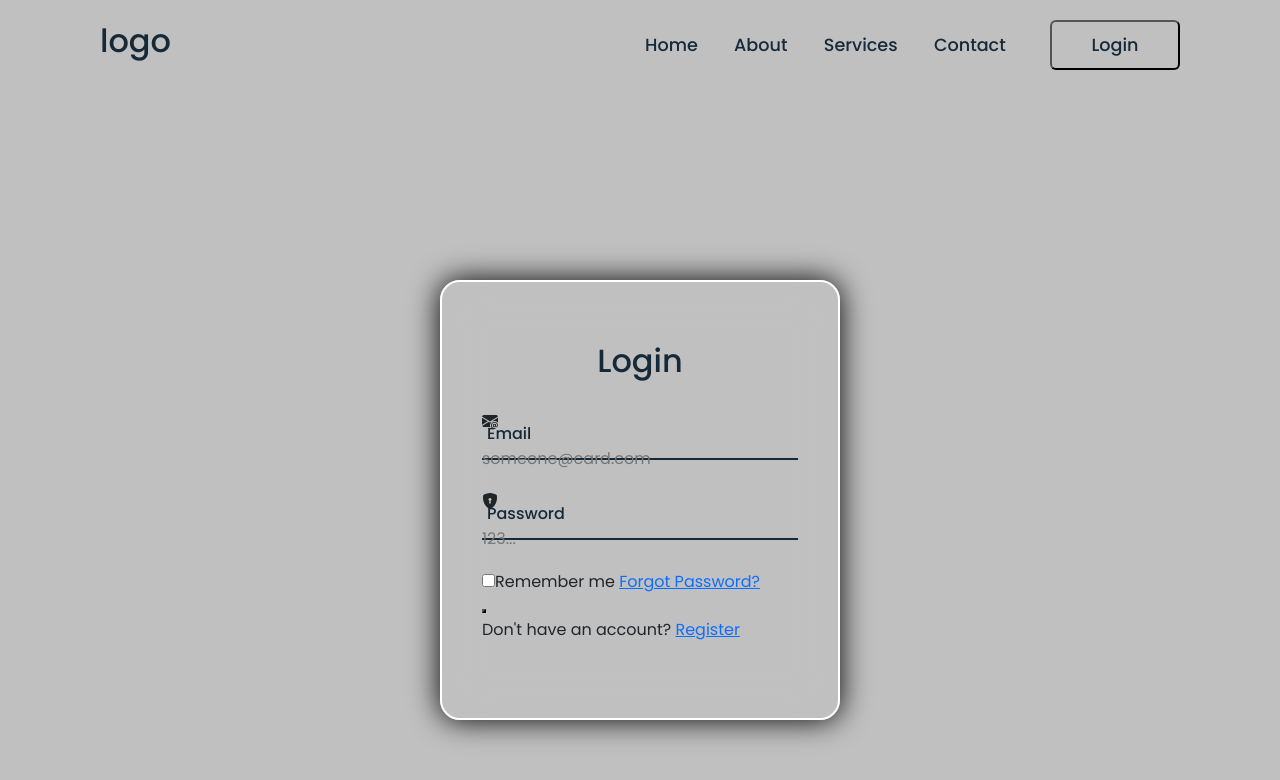
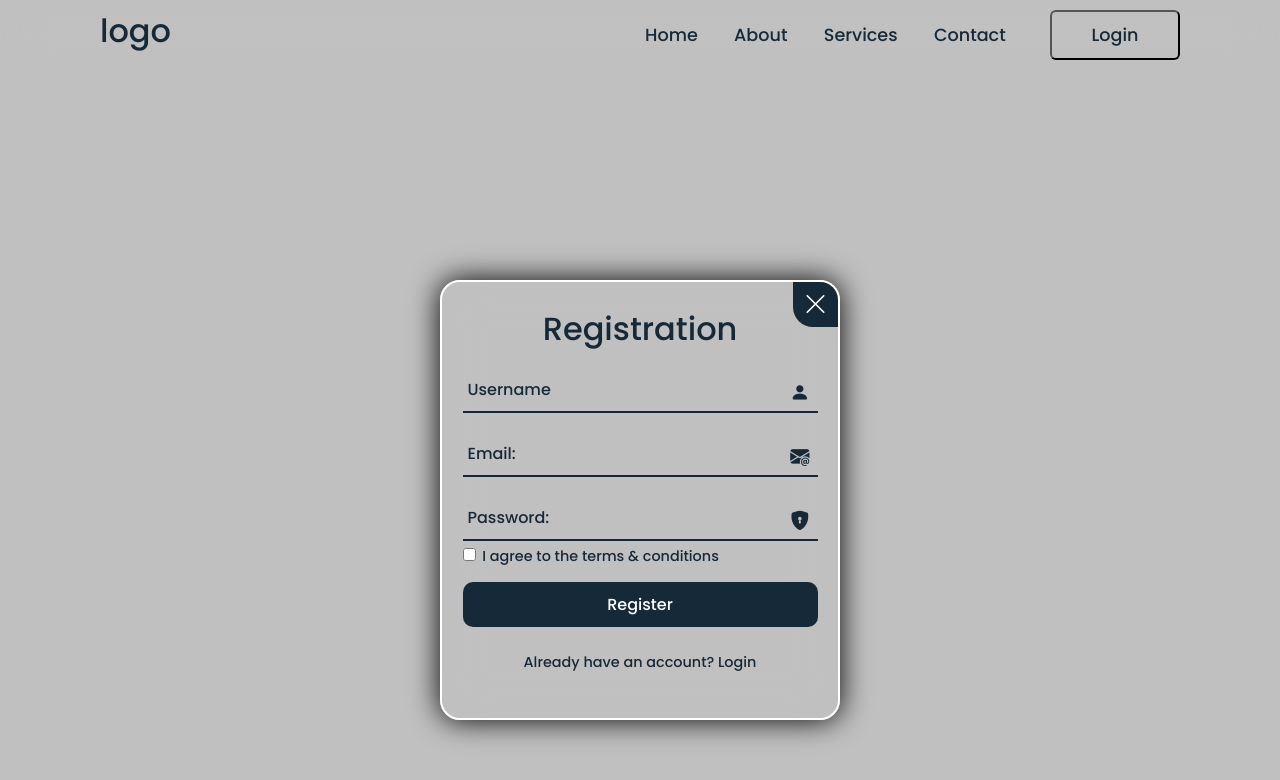
Before and after one commit to gjarvoxg/CRUD-websocket, a website: page src/public/index.html in a window 1280 px wide. Drawn offline with nearby package versions, Linux system fonts and the light colour scheme; no server answers.

Commit message:
actualizacion - css del login/register listos

```diff
--- a/src/public/index.html
+++ b/src/public/index.html
@@ -24,34 +24,7 @@
         </nav>
 
     </header>
-<div class="wrapper">
-    <div id="container-form-login" >
-        <div class="form-box">
-            <h2>Login</h2>
-        <form action="#">
-            <div class="input-box">
-                <span><i class="bi bi-envelope-at-fill"></i></span>
-                <input type="email" name="email" placeholder="someone@card.com" id="email">
-                <label>Email</label>
-            </div>
-            <div class="input-box">
-                <span><i class="bi bi-shield-lock-fill"></i></span>
-                <input type="password" name="password" placeholder="123..." id="password">
-                <label>Password</label>
-            </div>
-            <div class="remember-forgot">
-                <label> <input type="checkbox">Remember me <a href="#">Forgot Password?</a></label>
-            </div>
-            <button class="btn-submit" type="submit"></button>
-            <div class="login-register">
-                <p>Don't have an account? <a href="#" class="register-link">Register</a></p>
-            </div>
-        </form>
-        </div>
-    </div>
-</div>
-
-    <!--
+        <!--
     <div class="container h-100">
         <div  class="row h-100">
             <div id="web-leftside" class="col-md-4 my-auto">
@@ -70,6 +43,69 @@
         </div>
     </div>
 -->
+<div class="wrapper">
+    <div id="container-form-login" >
+        <div class="form-box">
+            <span class="icon-close">
+                <i class="bi bi-x-lg"></i>
+            </span>
+            <h2>Login</h2>
+        <form action="#">
+            <div class="input-box">
+                <span><i class="bi bi-envelope-at-fill"></i></span>
+                <input type="email" name="email" placeholder="">
+                <label>Email:</label>
+            </div>
+            <div class="input-box">
+                <span><i class="bi bi-shield-lock-fill"></i></span>
+                <input type="password" name="password" placeholder="">
+                <label>Password:</label>
+            </div>
+            <div class="remember-forgot">
+                <label> <input type="checkbox">Remember me </label><a href="#">Forgot Password?</a>
+            </div>
+            <button class="btn-submit" type="submit">Login</button>
+            <div class="login-register">
+                <p>Don't have an account? <a href="#" class="register-link">Register</a></p>
+            </div>
+        </form>
+        </div>
+    </div>
+    <div id="container-form-register" >
+        <div class="form-box">
+            <span class="icon-close">
+                <i class="bi bi-x-lg"></i>
+            </span>
+            <h2>Registration</h2>
+        <form action="#">
+            <div class="input-box">
+                <span><i class="bi bi-person-fill"></i></span>
+                <input type="text" placeholder="">
+                <label>Username</label>
+            </div>
+            <div class="input-box">
+                <span><i class="bi bi-envelope-at-fill"></i></span>
+                <input type="email" name="email" placeholder="">
+                <label>Email:</label>
+            </div>
+            <div class="input-box">
+                <span><i class="bi bi-shield-lock-fill"></i></span>
+                <input type="password" name="password" placeholder="">
+                <label>Password:</label>
+            </div>
+            <div class="remember-forgot">
+                <label> <input type="checkbox"> I agree to the terms & conditions</label>
+            </div>
+            <button class="btn-submit" type="submit">Register</button>
+            <div class="login-register">
+                <p>Already have an account? <a href="#" class="register-link">Login</a></p>
+            </div>
+        </form>
+        </div>
+    </div>
+</div>
+
+
 
     <script src="/socket.io/socket.io.min.js"></script>
     <script src="./ui.js"></script>
--- a/src/public/styles.css
+++ b/src/public/styles.css
@@ -10,11 +10,12 @@ header {
     top: 0;
     left: 0;
     width: 100%;
-    padding: 20px 100px;
+    padding: 10px 100px;
     display: flex;
     justify-content: space-between;
     align-items: center;
-    z-index: 99;
+    z-index: 10;
+    backdrop-filter: blur(20px);
 }
 body{
     padding-top: 100px;
@@ -27,7 +28,10 @@ body{
     align-items: center;
     min-height: 100vh;
 }
-#container-form-login{
+.wrapper #container-form-login{
+    display: none;
+}
+#container-form-login, #container-form-register{
     position: relative;
     width: 400px;
     height: 440px;
@@ -39,6 +43,7 @@ body{
     display: flex;
     justify-content: center;
     align-items: center;
+    overflow: hidden;
 }
 #container-form-login .form-box{
     width: 100%;
@@ -118,10 +123,15 @@ body{
 .input-box{
     position:relative;
     width: 100%;
-    height: 50px;
+    height: 2.75rem;
     border-bottom: 2px solid #162938;
-    margin: 30px 0;
+    margin: 20px 0;
 }
+
+.input-box input::placeholder {
+    text-align: center;
+}
+
 .input-box label{
     position: absolute;
     top: 50%;
@@ -131,11 +141,94 @@ body{
     color: #162938;
     font-weight: 500;
     pointer-events: none;
+    transition: .25s;
 }
+
+.input-box input:focus ~ label,
+.input-box input:not(:placeholder-shown) ~ label{
+    top: -5px;
+}
+
 .input-box input{
     width: 100%;
     height: 100%;
     background: transparent;
     border: none;
     outline: none;
+    font-size: 1rem;
+    color: #162938;
+    font-weight: 500;
+    padding: 0 35px 0 5px;
 }
+.input-box .bi {
+    position: absolute;
+    right: 8px;
+    font-size: 1.2rem;
+    color: #162938  ;
+    line-height: 50px;
+}
+
+.remember-forgot{
+    font-size: 0.9rem;
+    font-weight: 500;
+    margin: -15px 0 15px;
+    color:#162938;
+    display: flex;
+    justify-content: space-between;
+}
+.remember-forgot label input{
+    accent-color: #162938;
+    margin-right: 3px;
+}
+
+.remember-forgot a {
+    color: #162938;
+    text-decoration: none;
+}
+.remember-forgot a:hover{
+    text-decoration: underline;
+}
+
+.btn-submit {
+    width: 100%;
+    height: 45px;
+    background-color: #162938;
+    border: none;
+    outline: none;
+    border-radius: 10px;
+    cursor: pointer;
+    color: #fff;
+    font-size: 1rem;
+    font-weight: 500;
+}
+.login-register{
+    font-size: .9rem;
+    color: #162938;
+    text-align: center;
+    font-weight: 500;
+    margin: 25px 0 10px;
+}
+.login-register p a{
+    color: #162938;
+    text-decoration: none;
+    font-weight: 500;
+}
+.login-register p a:hover{
+    text-decoration: underline;
+}
+.icon-close{
+    position:absolute;
+    top:0;
+    right: 0;
+    width: 45px;
+    height: 45px;
+    font-size: 1.5rem;
+    color: #fff;
+    background-color: #162938;
+    display: flex;
+    justify-content: center;
+    align-items: center;
+    border-bottom-left-radius: 20px;
+    cursor: pointer;
+    z-index: 1;
+}
```
Also changed, not shown: 1 other file.
